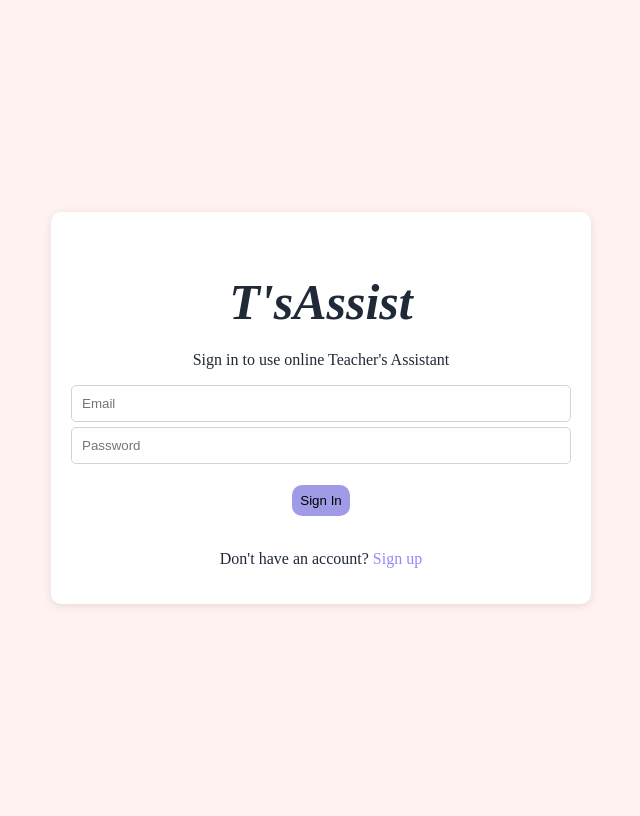
After one commit to Lingaombe/TsAssist, a Flask app: page /signin in a window 1280 px wide. The commit adds this page. Shown: the whole page, without its empty margins (327-967 px from the left). Run offline with Flask 3, Linux system fonts and the light colour scheme.

Commit message:
add css and js

```diff
--- a/app.py
+++ b/app.py
@@ -5,12 +5,16 @@ app = Flask(__name__)
 def home():
     return render_template("index.html")
 
-@app.route("/signUp", methods=["GET"])
-def signUp():
+@app.route("/signup", methods=["GET"])
+def signup():
     return render_template("signup.html")
 
-@app.route('/signup', methods=['POST'])
-def signup():
+@app.route("/signin", methods=["GET"])
+def signin():
+    return render_template("signin.html")
+
+@app.route('/signupData', methods=['POST'])
+def signupData():
 
     # Get the form data as Python ImmutableDict datatype
     data = request.form
--- a/static/css/main.css
+++ b/static/css/main.css
@@ -49,8 +49,13 @@ nav ul{
 }
 nav img{
     cursor: pointer;
+    :active{
+        transform: rotate(360deg);
+        transition: transform 0.5s ease-in-out;
+    }
 }
-nav img:active{
-    transform: rotate(360deg);
-    transition: transform 0.5s ease-in-out;
+nav .buttons{
+    display: flex;
+    gap: 20px;
+    align-items: center;;
 }
--- /dev/null
+++ b/templates/signin.html
@@ -0,0 +1,34 @@
+<!DOCTYPE html>
+<html lang="en">
+<head>
+    <meta charset="UTF-8">
+    <meta name="viewport" content="width=device-width, initial-scale=1.0">
+    <link rel="stylesheet" href="/static/css/sign.css">
+    <link rel="stylesheet" href="/static/css/main.css">
+    <link rel="icon" href="/static/assets/favicon.ico">
+    <title>SignIn</title>
+</head>
+<body>
+    <div class="outer_form">
+        <div class="form">
+            <h2 class="title">
+                T'sAssist
+            </h2>
+            <p>Sign in to use online Teacher's Assistant</p>
+
+            <form>
+                <!-- <input type="hidden" name="csrf_token" value="{{ csrf_token }}"> -->
+                <input type="email" id="email" name="email" placeholder="Email" required>
+                <br>
+                <input type="password" id="password" name="password" placeholder="Password" required>
+                <br>
+                <p id="error_login" style="color: red; font-style: oblique;"></p>
+                <button type="submit">Sign In</button>
+            </form>
+            <br>
+            <p>Don't have an account? <a href="/signup">Sign up</a></p>
+        </div>
+    </div>
+</body>
+<script></script>
+</html>
```
Also changed, not shown: static/js/main.js (added, +10 -0 lines), templates/index.html (+12 -19 lines), templates/signup.html (+10 -16 lines), 1 other file.
